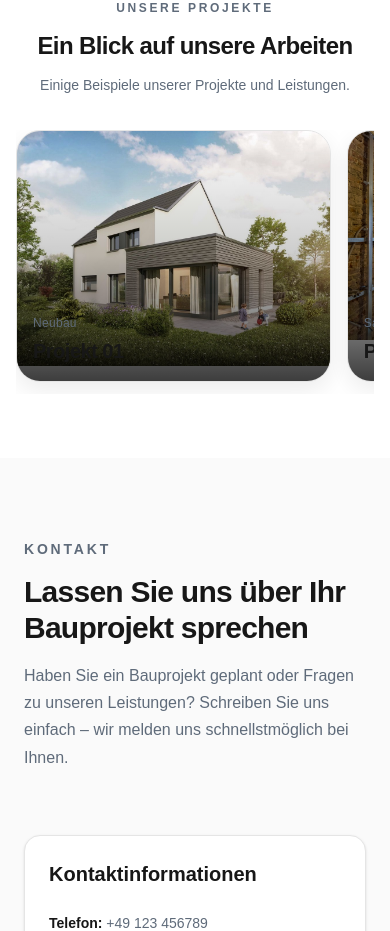
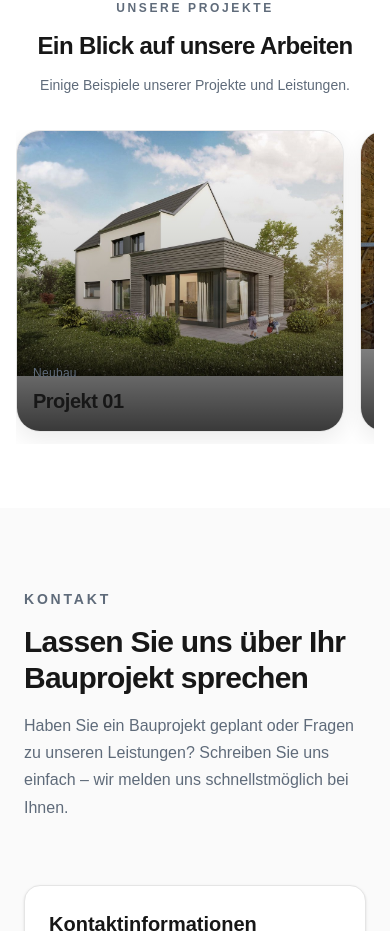
Before and after one commit to stickd/bauunternehmen-landing, a Next.js app: page / in a window 390 px wide. Shown: the part 3360-4291 px from the top of the page. Built offline with nearby package versions, Linux system fonts and the light colour scheme.

Commit message:
fix(projects): improve mobile images and responsive carousel

```diff
--- a/src/components/sections/ProjectsGallery.tsx
+++ b/src/components/sections/ProjectsGallery.tsx
@@ -60,7 +60,6 @@ export default function ProjectsGallery() {
       className="scroll-mt-28 bg-white py-16 md:scroll-mt-36 md:py-28"
     >
       <div className="mx-auto max-w-7xl px-4 sm:px-6">
-        {/* Header */}
         <div className="mx-auto mb-8 max-w-2xl text-center md:mb-16">
           <p className="mb-3 text-xs font-semibold uppercase tracking-[0.22em] text-orange-600 sm:text-sm">
             Unsere Projekte
@@ -76,11 +75,9 @@ export default function ProjectsGallery() {
         </div>
 
         <div className="relative">
-          {/* Fade edges (desktop only) */}
           <div className="pointer-events-none absolute inset-y-0 left-0 z-10 hidden w-16 bg-gradient-to-r from-white to-transparent md:block" />
           <div className="pointer-events-none absolute inset-y-0 right-0 z-10 hidden w-16 bg-gradient-to-l from-white to-transparent md:block" />
 
-          {/* Arrows (desktop only) */}
           <button
             type="button"
             onClick={() => scroll("left")}
@@ -99,7 +96,6 @@ export default function ProjectsGallery() {
             <ChevronRight className="h-7 w-7" />
           </button>
 
-          {/* Slider */}
           <div
             ref={sliderRef}
             className="flex snap-x snap-mandatory gap-4 overflow-x-auto px-2 pb-3 scroll-smooth [scrollbar-width:none] [-ms-overflow-style:none] [&::-webkit-scrollbar]:hidden sm:gap-5 md:gap-6"
@@ -108,22 +104,20 @@ export default function ProjectsGallery() {
               <article
                 key={`${project.title}-${index}`}
                 data-card
-                className="group relative w-[92%] shrink-0 snap-start overflow-hidden rounded-[1.5rem] border border-neutral-200 bg-neutral-100 shadow-[0_8px_24px_rgba(0,0,0,0.08)] transition duration-500 sm:w-[72%] md:w-[70%] md:snap-center lg:w-[52%] md:rounded-[2rem] hover:-translate-y-1 hover:shadow-[0_20px_50px_rgba(0,0,0,0.14)]"
+                className="group relative w-[96%] shrink-0 snap-start overflow-hidden rounded-[1.5rem] border border-neutral-200 bg-neutral-100 shadow-[0_8px_24px_rgba(0,0,0,0.08)] transition duration-500 sm:w-[78%] md:w-[70%] md:snap-center lg:w-[52%] md:rounded-[2rem] hover:-translate-y-1 hover:shadow-[0_20px_50px_rgba(0,0,0,0.14)]"
               >
-                {/* Image */}
-                <div className="relative h-[250px] w-full overflow-hidden sm:h-[280px] md:h-[320px] lg:h-[380px]">
+                <div className="relative h-[300px] w-full overflow-hidden bg-neutral-200 sm:h-[320px] md:h-[340px] lg:h-[380px]">
                   <Image
                     src={project.image}
                     alt={project.title}
                     width={1400}
                     height={1000}
                     priority={index === 0}
-                    className="h-full w-full object-cover object-center transition duration-700 group-hover:scale-105"
+                    className="h-full w-full object-contain object-center transition duration-700 group-hover:scale-105 md:object-cover"
                   />
                   <div className="absolute inset-0 bg-gradient-to-t from-black/75 via-black/20 to-transparent" />
                 </div>
 
-                {/* Text */}
                 <div className="absolute inset-x-0 bottom-0 p-4 sm:p-5 md:p-7">
                   <p className="mb-1 text-xs font-medium tracking-wide text-orange-300 sm:mb-2 sm:text-sm md:text-base">
                     {project.category}
```
